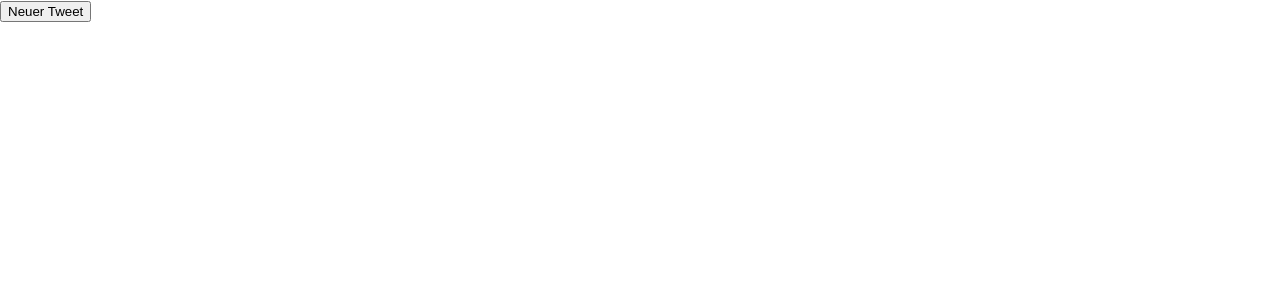
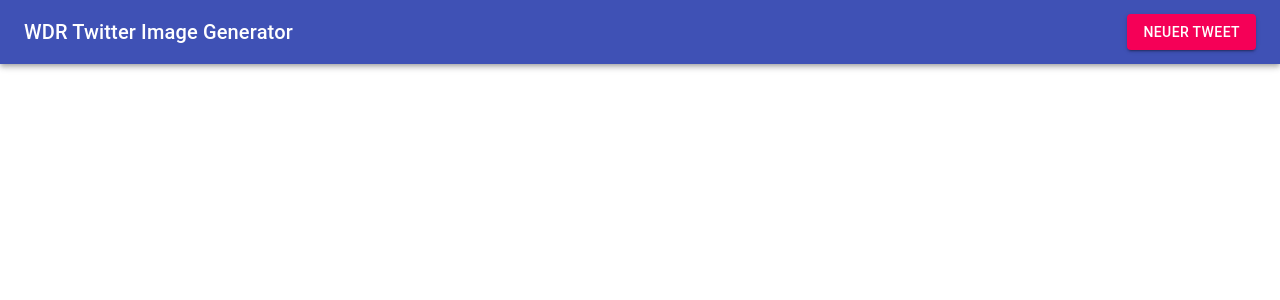
Before and after one commit to wdr-data/twig-app, a React (Create React App) app: page / in a window 1280 px wide. Shown: the top 300 px of the page. Built offline with nearby package versions, Linux system fonts and the light colour scheme.

Commit message:
💄 Add app styles

```diff
--- a/package.json
+++ b/package.json
@@ -3,6 +3,7 @@
   "version": "0.1.0",
   "private": true,
   "dependencies": {
+    "@material-ui/core": "^4.10.0",
     "@testing-library/jest-dom": "^4.2.4",
     "@testing-library/react": "^9.3.2",
     "@testing-library/user-event": "^7.1.2",
--- a/src/App.js
+++ b/src/App.js
@@ -3,6 +3,11 @@ import moment from "moment";
 import "moment/locale/de";
 import htmlToImage from "html-to-image";
 import classNames from "classnames";
+import Button from "@material-ui/core/Button";
+import Typography from "@material-ui/core/Typography";
+import AppBar from "@material-ui/core/AppBar";
+import Toolbar from "@material-ui/core/Toolbar";
+import Paper from "@material-ui/core/Paper";
 
 import twitterLogo from "./images/Twitter_Logo_Blue.svg";
 import appStyles from "./App.module.css";
@@ -13,15 +18,16 @@ moment.locale("de");
 const baseUrl =
   "https://zvbwmhjkp7.execute-api.eu-central-1.amazonaws.com/staging/status/";
 
-
-const replaceHtmlEnts = (text) => text.replace('&lt;', '<').replace('&gt;', '>').replace('&amp;', '&')
+const replaceHtmlEnts = (text) =>
+  text.replace("&lt;", "<").replace("&gt;", ">").replace("&amp;", "&");
 
 const tokenizeTweet = (tweet) => {
   const entities = tweet.entities;
   const text = tweet.full_text;
   const codepoints = Array.from(text);
 
-  const getSlice = (start, end) => replaceHtmlEnts(codepoints.slice(start, end).join(""));
+  const getSlice = (start, end) =>
+    replaceHtmlEnts(codepoints.slice(start, end).join(""));
 
   const allEntities = [
     ...entities.hashtags.map((entity) => ({ ...entity, kind: "hashtag" })),
@@ -37,7 +43,7 @@ const tokenizeTweet = (tweet) => {
       )
       .filter((ent) => !!ent),
     ...(entities.media || []).map((entity) => ({ ...entity, kind: "media" })),
-    {kind: "end", indices: [codepoints.length, codepoints.length]}
+    { kind: "end", indices: [codepoints.length, codepoints.length] },
   ].sort((a, b) => a.indices[0] - b.indices[0]);
 
   const nodes = [];
@@ -47,12 +53,16 @@ const tokenizeTweet = (tweet) => {
 
     // Check if there is regular text between the last entity and this one
     if (currentIndex !== startIndex) {
-      nodes.push(<span key={nodes.length}>{getSlice(currentIndex, startIndex)}</span>);
+      nodes.push(
+        <span key={nodes.length}>{getSlice(currentIndex, startIndex)}</span>
+      );
     }
 
     if (entity.kind === "url") {
       nodes.push(
-        <span key={nodes.length} className={tweetStyles.highlightText}>{entity.display_url}</span>
+        <span key={nodes.length} className={tweetStyles.highlightText}>
+          {entity.display_url}
+        </span>
       );
     } else if (entity.kind === "break") {
       nodes.push(<br key={nodes.length} />);
@@ -100,8 +110,14 @@ function Tweet({ tweet }) {
 
   return (
     <>
-      <h2>Vorschau: </h2>
-
+      <Paper className={appStyles.paper} elevation={8}>
+        <Button
+          className={appStyles.downloadButton}
+          variant="contained"
+          color="secondary"
+        >
+          Download
+        </Button>
         <div ref={tweetRef} className={tweetStyles.backgroundBlue}>
           <div className={tweetStyles.backgroundWhite}>
             <div className={tweetStyles.userContainer}>
@@ -127,8 +143,8 @@ function Tweet({ tweet }) {
           )}
           {hasMedia && timestamp}
         </div>
-      {image && <img src={image} />}
-      <button>Download</button>
+      </Paper>
+      {image && <img src={image} style={{ marginTop: "20px" }} />}
     </>
   );
 }
@@ -149,9 +165,24 @@ function App() {
   }, []);
 
   return (
-    <div className="App">
-      <button onClick={newTweetCallback}>Neuer Tweet</button>
+    <div className={appStyles.app}>
+      <AppBar position="static">
+        <Toolbar>
+          <Typography variant="h6" className={appStyles.pageTitle}>
+            WDR Twitter Image Generator
+          </Typography>
+          <Button
+            onClick={newTweetCallback}
+            variant="contained"
+            color="secondary"
+          >
+            Neuer Tweet
+          </Button>
+        </Toolbar>
+      </AppBar>
+      <div className={appStyles.content}>
         {tweet && <Tweet tweet={tweet} />}
+      </div>
     </div>
   );
 }
--- a/src/App.module.css
+++ b/src/App.module.css
@@ -0,0 +1,29 @@
+.app {
+  display: flex;
+  flex-direction: column;
+  justify-content: start;
+}
+
+.pageTitle {
+  flex-grow: 1;
+}
+
+.paper {
+  padding: 25px;
+  display: flex;
+  flex-direction: column;
+  align-items: flex-end;
+}
+
+button.downloadButton {
+  margin-bottom: 20px;
+}
+
+.content {
+  display: flex;
+  flex-grow: 1;
+  justify-content: center;
+  align-items: center;
+  flex-direction: column;
+  padding: 50px;
+}
--- a/src/Tweet.module.css
+++ b/src/Tweet.module.css
@@ -83,6 +83,7 @@
   font-weight: 500;
   font-size: 18px;
   color: #008b9e;
+  margin-bottom: -5px;
 }
 
 .timestampBelow {
```
Also changed, not shown: 1 other file (tests, documents, lock files or other folders). Lines whose indentation alone changed are shown as unchanged.
